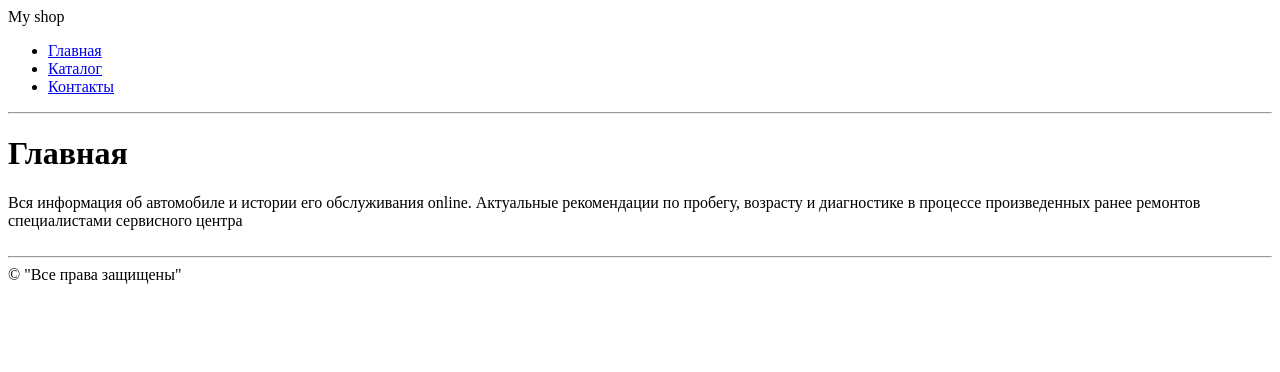
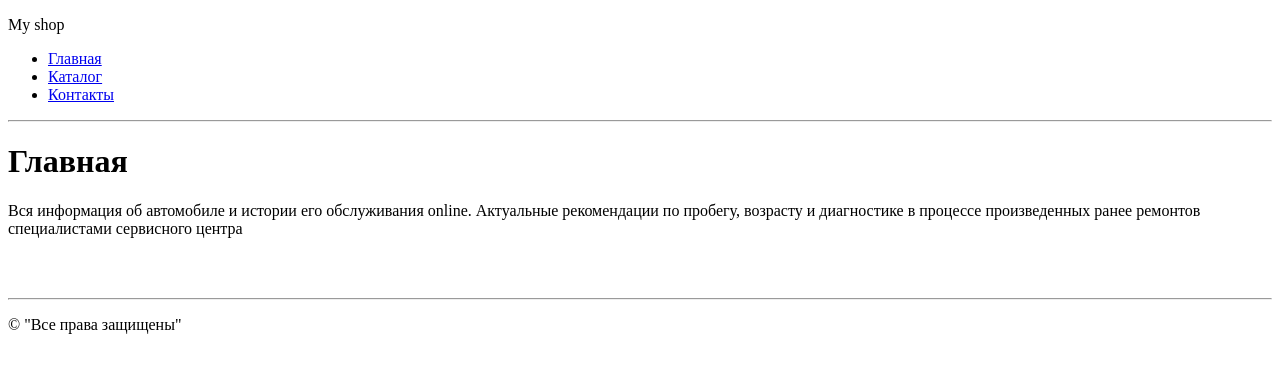
Before and after one commit to MaksimSkorohodov/MyRepo, a plain HTML site: page Home Work/Lesson 1/index.html in a window 1280 px wide. Drawn offline with Linux system fonts and the light colour scheme.

Commit message:
Добавил тег в текст, закрыл парный тег и убрал пробел в названии

```diff
--- a/Home Work/Lesson 1/index.html
+++ b/Home Work/Lesson 1/index.html
@@ -5,7 +5,7 @@
     <title>Mercedes</title>
 </head>
 <body>
-My shop
+<p>My shop</p>
 <ul>
 <li><a href="index.html">Главная<a></li>
 <li><a href="catalog.html">Каталог<a></li>
@@ -13,12 +13,11 @@ My shop
 </ul>
 <hr>
 <h1>Главная</h1>
-Вся информация об автомобиле и истории его обслуживания online. Актуальные рекомендации по пробегу, возрасту и
-диагностике в процессе произведенных ранее ремонтов специалистами сервисного центра
+<p>Вся информация об автомобиле и истории его обслуживания online. Актуальные рекомендации по пробегу, возрасту и
+диагностике в процессе произведенных ранее ремонтов специалистами сервисного центра</p>
 <br>
 <br>
 <hr>
-&copy
-"Все права защищены"
+<p>&copy "Все права защищены"</p>
 </body>
 </html>
```
Also changed, not shown: Home Work/Lesson 1/catalog.html (+2 -3 lines), Home Work/Lesson 1/contact.html (+2 -3 lines), Home Work/Lesson 1/tovar1.html (+2 -3 lines), Home Work/Lesson 1/tovar2.html (+3 -4 lines).
